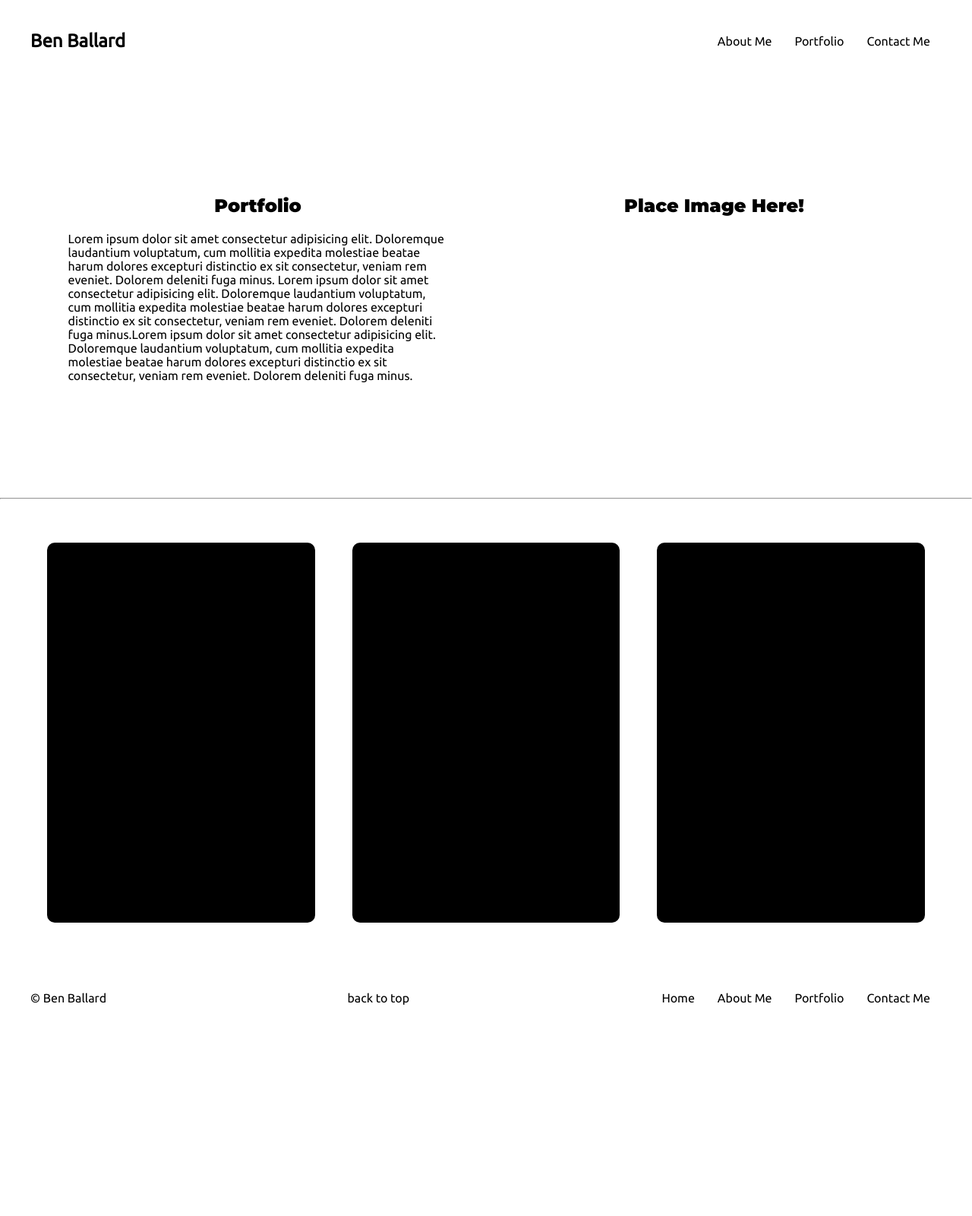
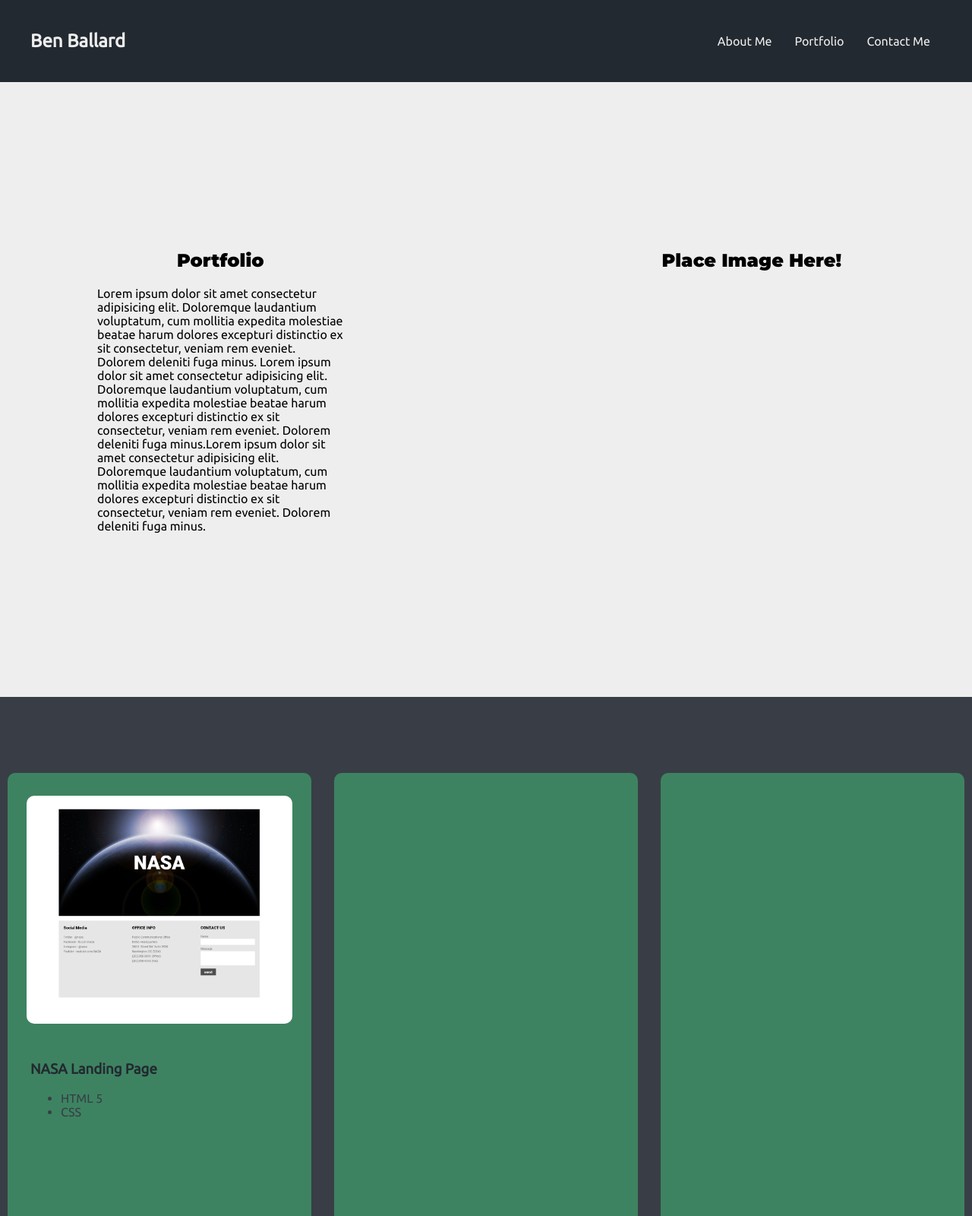
Before and after one commit to BenjaminDBallard/benballard.dev, a plain HTML site: page pages/portfolio.html in a window 1280 px wide. Shown: the top 1600 px of the page at 76% size. Before the commit the page ends 1362 px from the top, so only its background shows below. Drawn offline with Linux system fonts and the light colour scheme.

Commit message:
edited layout, color scheme, and content. portfolio 1 added

```diff
--- a/css/styles.css
+++ b/css/styles.css
@@ -1,7 +1,7 @@
 /* General Stylings */
 
 body{
-    background-color: white;
+    background-color: #EEEEEE;
     margin: 0;
     font-family: 'Ubuntu', sans-serif;
 }
@@ -13,10 +13,12 @@ body{
     justify-content: space-between;
     align-items: center;
     padding: 40px;
+    background-color: #232931;
 }
 
 .logo{
     margin: 0;
+    color: #EEEEEE;
 }
 
 .linkList{
@@ -31,7 +33,7 @@ body{
 }
 
 a{
-    color:black;
+    color:#EEEEEE;
     text-decoration: none;
 }
 
@@ -52,16 +54,17 @@ a{
 
 .content{
     display: flex;
-    justify-content: space-between;
-    padding: 10% 7%;
+    justify-content: space-evenly;
+    padding: 200px 10%;
+    gap: 375px;
 }
 
 .contentLeft{
-    width: 500px;
+    width: 550px;
 }
 
 .contentRight{
-    width: 500px;
+    width: 550px;
 }
 
 .header{
@@ -69,20 +72,71 @@ a{
     font-family: 'Montserrat', sans-serif;
 }
 
+hr{
+    width:70%;
+}
+
+
+/* About Me */
+
+.skills{
+    background-color: #393E46;
+    color: white;
+}
+
+.fun-facts{
+    background-color: #3D8361;
+    color: white;
+}
+
 /* Portfolio Content */
 
 .cardDeck{
     display: flex;
     justify-content: center;
-    padding: 2% 3%;
+    margin:0;
+    gap: 30px;
+    background-color: #393E46;
 }
 
 .card{
-    height: 500px;
+    display:flex;
+    flex-direction: column;
+    height: 600px;
     width: 400px;
-    margin: 2%;
-    background-color: black;
+    margin: 100px 0;
+    background-color: #3D8361;
     border-radius: 10px;
+
+}
+
+.img-container{
+    display: flex;
+    height:300px;
+    width: 350px;
+    justify-content: center;
+    margin: 30px auto;
+    padding: 0;
+}
+
+.image{
+    border-radius:10px;
+    height:300px;
+    width: 350px;
+    object-fit: cover;
+
+}
+
+.skills-used{
+    margin: 0 30px;
+}
+
+.card-heading{
+    color: #232931;
+}
+
+.card-list{
+    color: #393E46;
 }
 
 /* Contact Me Content */
@@ -90,7 +144,9 @@ a{
 .formContent{
     display: flex;
     justify-content: center;
-
+    background-color: #393E46;
+    height: 686px;
+    color:#EEEEEE;
 }
 
 .collumn{
@@ -101,3 +157,14 @@ a{
 .inputItem{
     margin-top: 10px;
 }
+
+.contact-text{
+    text-align: center;
+}
+
+.btn{
+    background-color: #3D8361;
+    border-style: none;
+    padding: 10px 15px;
+    border-radius: 999px;
+}
--- a/pages/portfolio.html
+++ b/pages/portfolio.html
@@ -33,9 +33,21 @@
             <h1 class="header">Place Image Here!</h1>
         </div>
     </section>
-    <hr>
     <section class="cardDeck">
-        <div class="card"></div>
+        <div class="card">
+            <div class="img-container">
+                <a class="image" href="https://benjamindballard.github.io/nasa-landing/">
+                    <img class="image" src="/Images/nasa-landing.PNG" alt="">
+                </a>
+            </div>
+            <div class="skills-used">
+                <h3 class="card-heading">NASA Landing Page</h3>
+                <ul class="card-list">
+                    <li class="card-list-item">HTML 5</li>
+                    <li class="card-list-item">CSS</li>
+                </ul>
+            </div>
+        </div>
         <div class="card"></div>
         <div class="card"></div>
 
```
Also changed, not shown: pages/about.html (+2 -4 lines), pages/contact.html (+2 -3 lines), Images/nasa-landing.PNG (added).
